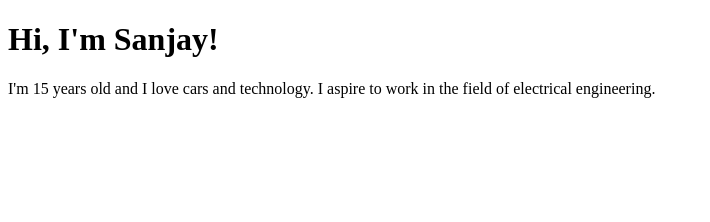
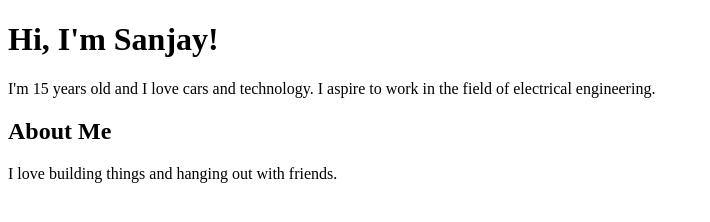
Before and after one commit to SpacePanda657/my-portfolioo, a plain HTML site: page index.html in a window 1280 px wide. Shown: the whole page, without its empty margins (0-710 px from the left). Drawn offline with Linux system fonts and the light colour scheme.

Commit message:
add an about me section

```diff
--- a/index.html
+++ b/index.html
@@ -6,5 +6,7 @@
 	<body>
 		<h1>Hi, I'm Sanjay!</h1>
 		<p>I'm 15 years old and I love cars and technology. I aspire to work in the field of electrical engineering.</p>
+        <h2>About Me</h2>
+        <p>I love building things and hanging out with friends.</p>
 	</body>
 </html>
```
